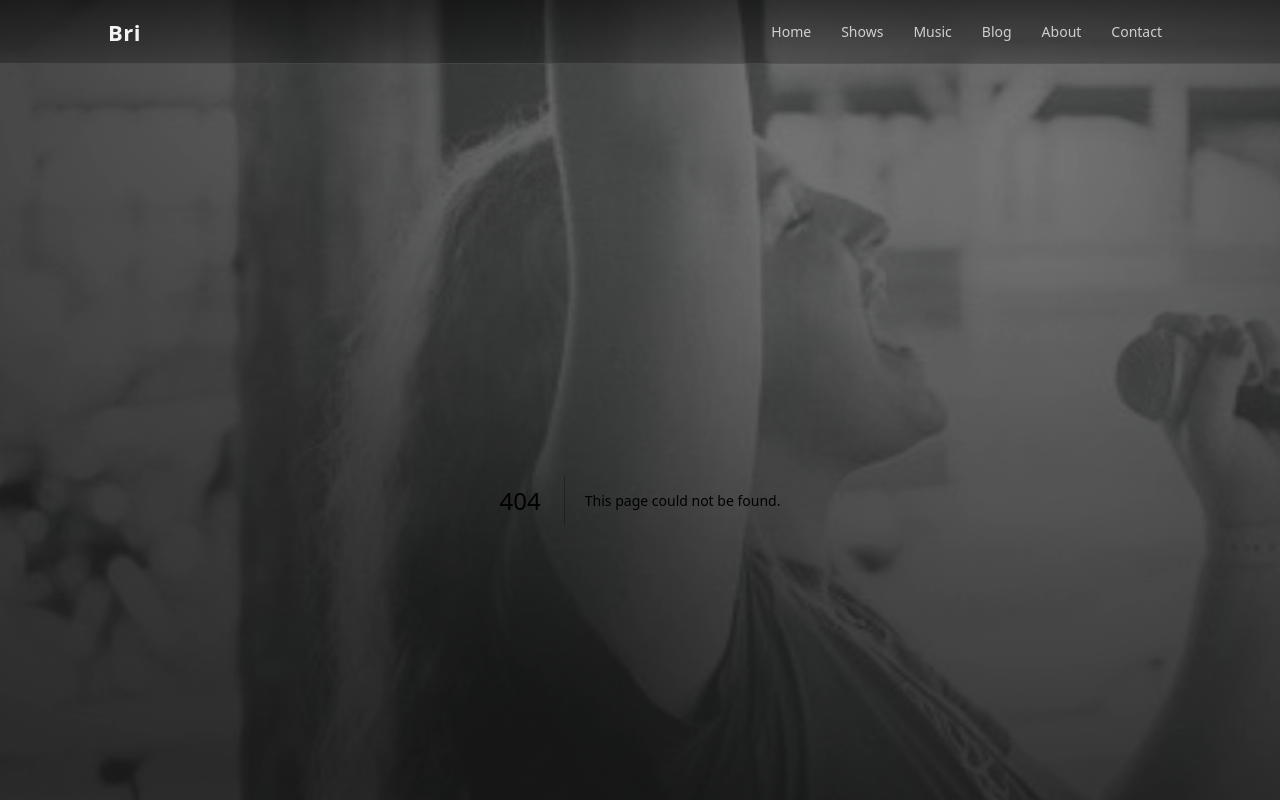
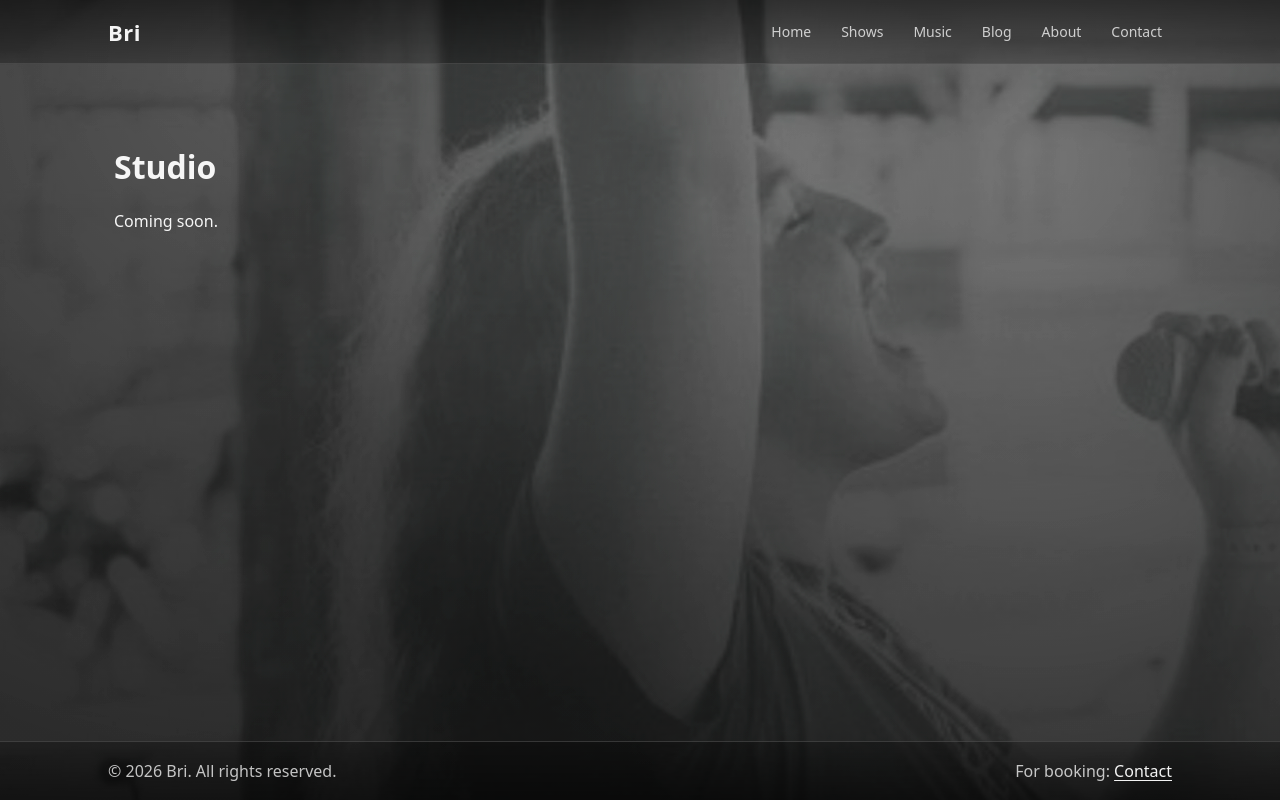
Before and after one commit to bigstock2001/bri-website, a Next.js app: page /studio in a window 1280 px wide. Before the commit this address had no page. Shown: the top 800 px of the page. Built offline with nearby package versions, Linux system fonts and the light colour scheme.

Commit message:
added studio page

```diff
--- /dev/null
+++ b/app/studio/page.jsx
@@ -0,0 +1,9 @@
+// app/studio/page.jsx
+export default function StudioPage() {
+  return (
+    <main style={{ padding: 24 }}>
+      <h1>Studio</h1>
+      <p>Coming soon.</p>
+    </main>
+  );
+}
```
